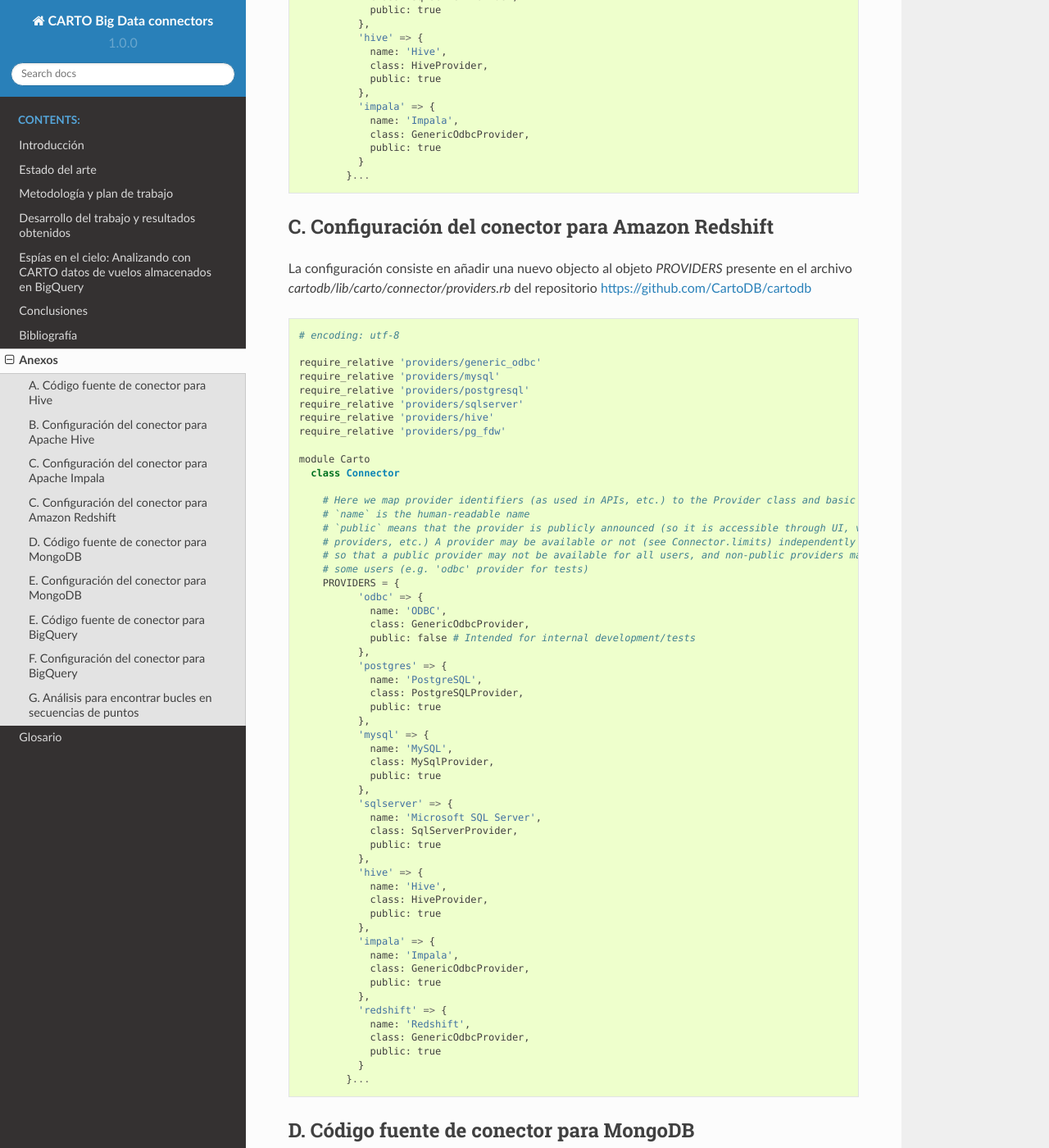
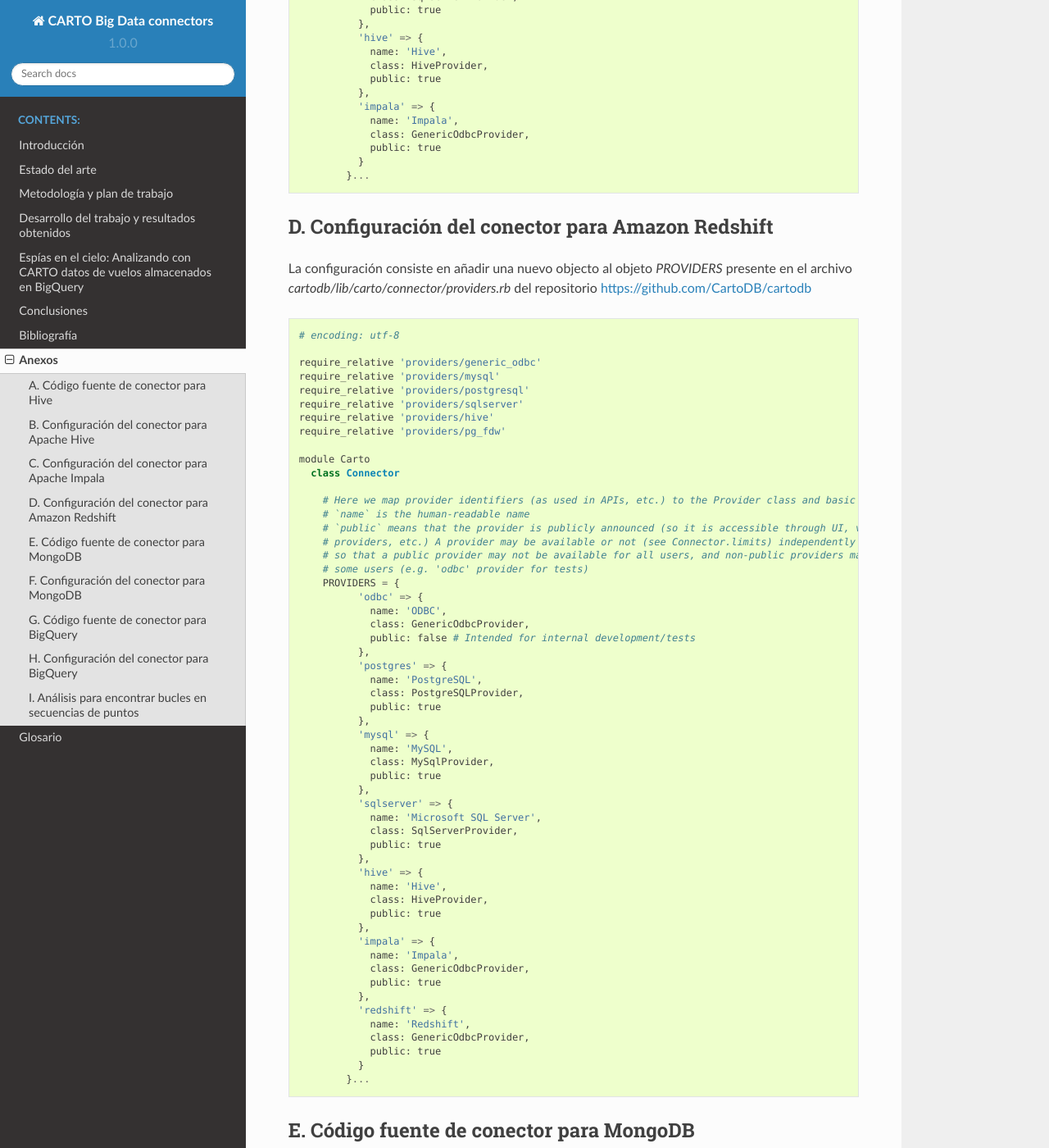
Before and after one commit to alrocar/TFM, a Sphinx documentation site: the page built from docs/source/tfm/60-anexos.rst, in a window 1280 px wide and 1400 px high, scrolled down 3558 px. Shown: the whole window at 82% size. Built offline with Sphinx 7.4.7 and the Read the Docs theme 2.0.0, drawn with Linux system fonts in a browser that asks for light colours; some of the changed text lies outside the part shown.

Commit message:
update annex

```diff
--- a/docs/source/tfm/60-anexos.rst
+++ b/docs/source/tfm/60-anexos.rst
@@ -222,7 +222,7 @@
 
 .. _redshift_conn_conf:
 
-C. Configuración del conector para Amazon Redshift
+D. Configuración del conector para Amazon Redshift
 --------------------------------------------------
 
 La configuración consiste en añadir una nuevo objecto al objeto `PROVIDERS` presente en el archivo `cartodb/lib/carto/connector/providers.rb` del repositorio https://github.com/CartoDB/cartodb
@@ -287,7 +287,7 @@
 
 .. _mongo_conn:
 
-D. Código fuente de conector para MongoDB
+E. Código fuente de conector para MongoDB
 -----------------------------------------
 
 ::
@@ -407,7 +407,7 @@
 
 .. _mongo_conn_conf:
 
-E. Configuración del conector para MongoDB
+F. Configuración del conector para MongoDB
 ------------------------------------------
 
 La configuración consiste en añadir una nuevo objecto al objeto `PROVIDERS` presente en el archivo `cartodb/lib/carto/connector/providers.rb` del repositorio https://github.com/CartoDB/cartodb
@@ -477,7 +477,7 @@
 
 .. _bigquery_conn:
 
-E. Código fuente de conector para BigQuery
+G. Código fuente de conector para BigQuery
 ------------------------------------------
 
 ::
@@ -586,7 +586,7 @@
 
 .. _bigquery_conn_conf:
 
-F. Configuración del conector para BigQuery
+H. Configuración del conector para BigQuery
 -------------------------------------------
 
 La configuración consiste en añadir una nuevo objecto al objeto `PROVIDERS` presente en el archivo `cartodb/lib/carto/connector/providers.rb` del repositorio https://github.com/CartoDB/cartodb
@@ -661,7 +661,7 @@
 
 .. _findloops:
 
-G. Análisis para encontrar bucles en secuencias de puntos
+I. Análisis para encontrar bucles en secuencias de puntos
 ---------------------------------------------------------
 
 ::
```
